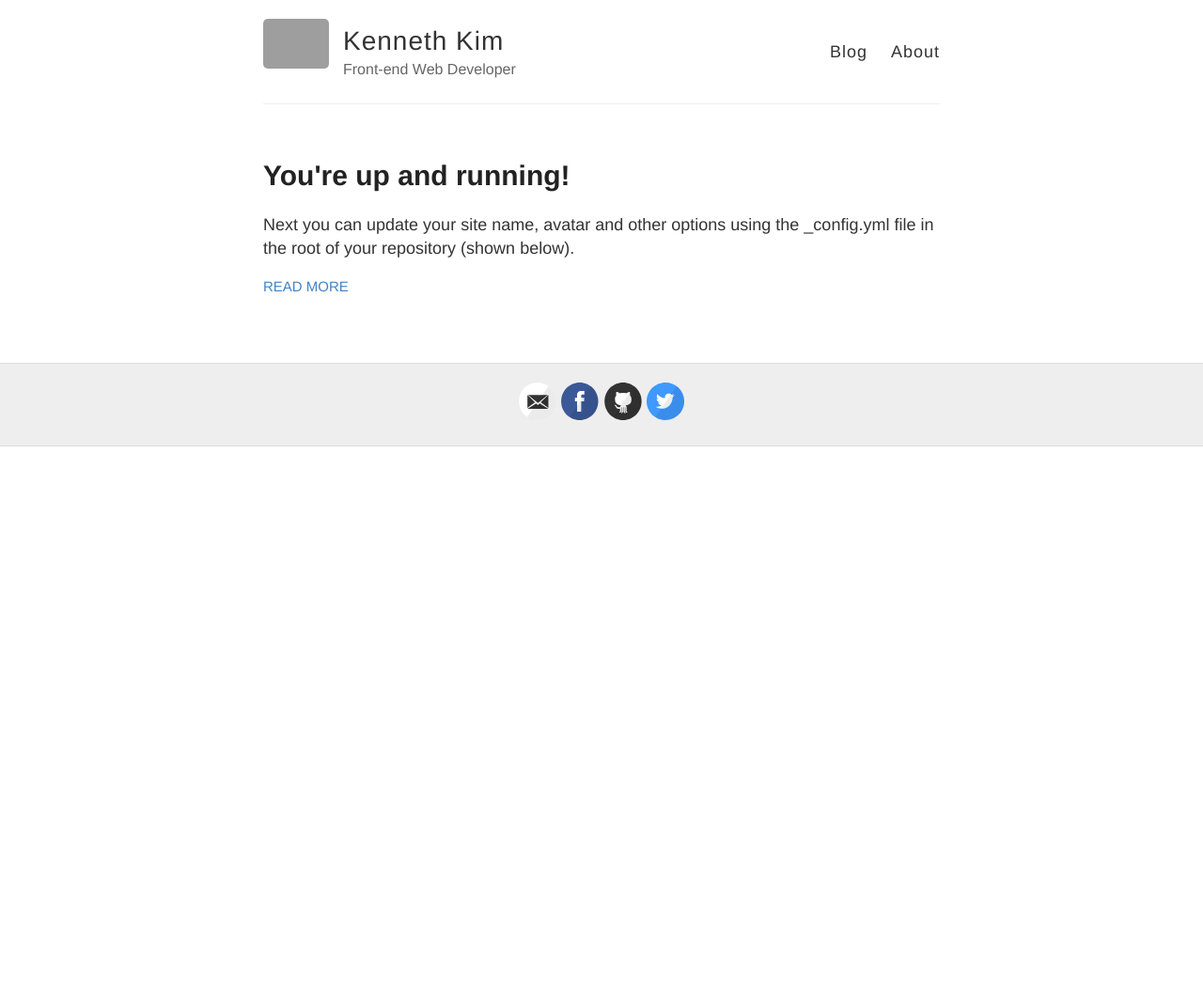
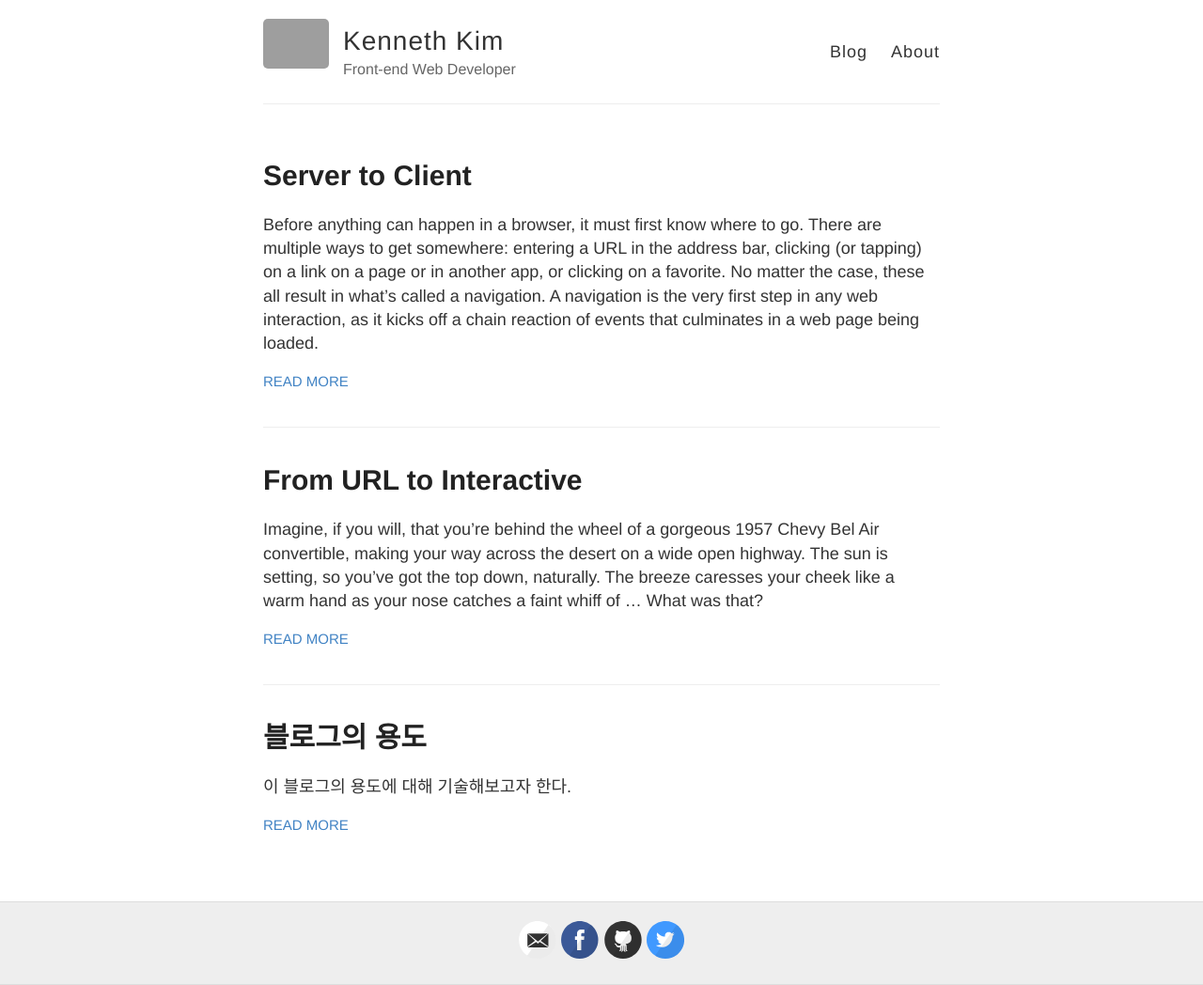
Before and after one commit to koreankenneth/koreankenneth.github.io, a Jekyll site: the page built from index.html, in a window 1280 px wide. Shown: the whole page at 94% size. Built offline with Jekyll 4.4.1, drawn with Linux system fonts in a browser that asks for light colours; before the commit the page ends 900 px from its top, so only the background shows below that; some of the changed lines change nothing that is shown; grey boxes are pictures that could not be loaded.

Commit message:
post some

```diff
--- a/_posts/2014-3-3-Hello-World.md
+++ b/_posts/2014-3-3-Hello-World.md
@@ -1,10 +1,10 @@
 ---
 layout: post
-title: You're up and running!
+title: 블로그의 용도
 ---
 
-Next you can update your site name, avatar and other options using the _config.yml file in the root of your repository (shown below).
+이 블로그의 용도에 대해 기술해보고자 한다.
 
-![_config.yml]({{ site.baseurl }}/images/config.png)
+금일부로 Udacity React Nanodegree를 수강하게 되었다. 이 블로그는 나노디그리 수강 기간동안 해당 코스에서 배운 내용들을 복습 + 보충하는 용도로 사용되며, 이 외에 웹 개발과 관련된 개인 공부자료들을 모아두는 용도로 쓰일 예정이다.
 
-The easiest way to make your first post is to edit this one. Go into /_posts/ and update the Hello World markdown file. For more instructions head over to the [Jekyll Now repository](https://github.com/barryclark/jekyll-now) on GitHub.
+포스트는 처음엔 정리 없이 한가지 내용당 파일 하나의 형태로 게시될 예정이며, 이후 태깅, 메뉴 나누기 등을 이용해 카테고리화 할 계획이다.
--- /dev/null
+++ b/_posts/2019-2-5-from-url-to-interactive.md
@@ -0,0 +1,48 @@
+---
+layout: post
+title: From URL to Interactive
+---
+
+Imagine, if you will, that you’re behind the wheel of a gorgeous 1957 Chevy Bel Air convertible, making your way across the desert on a wide open highway. The sun is setting, so you’ve got the top down, naturally. The breeze caresses your cheek like a warm hand as your nose catches a faint whiff of … What was that?
+
+The car lurches and chokes before losing all power. You coast, ever more slowly, to a stop. There’s steam rising from the hood. Oh jeez. What the heck just happened?
+
+You reach down to pop the hood, and open the door. Getting out, you make your way around to the front of the car. As you release the latch and lift the bonnet, you get blasted in the face with even more steam. You hope it’s just water.
+
+Looking around, it’s clear the engine has overheated, but you have no idea what you’re looking at. Back home you’ve got a guy who’s amazing with these old engines, but you fell in love with the luxurious curves, the fins, the plush interior, the allure of the open road.
+
+A tumbleweed rolls by. In the distance a buzzard screeches.
+
+### What’s happening under the hood?
+Years ago, my colleague Molly Holzschlag used a variant of this story to explain the importance of understanding our tools. When it comes to complex machines like cars, knowing how they work can really get you out of a jam when things go wrong. Fail to understand how they work and you could end up, well, buzzard food.
+
+At the time, Molly and I were trying to convince folks that learning HTML, CSS, and JavaScript was more important than learning Dreamweaver. Like many similar tools, Dreamweaver allowed you to focus on the look and feel of a website without needing to burden yourself with knowing how the HTML, CSS, and JavaScript it produced actually worked. This analogy still applies today, though perhaps more so to frameworks than WYSIWYG design tools.
+
+If you think about it, our whole industry depends on our faith in a handful of “black boxes” few of us fully understand: browsers. We hand over our HTML, CSS, JavaScript, images, etc., and then cross our fingers and hope they render the experience we have in our heads. But how do browsers do what they do? How do they take our users from a URL to a fully-rendered and interactive page?
+
+To get from URL to interactive, we’ve assembled a handful of incredibly knowledgeable authors to act as our guides. This journey will take place in four distinct legs, delivered over the course of a few weeks. Each will provide you with details that will help you do your job better.
+
+### Leg 1: Server to Client
+Ali Alabbas understands the ins and outs of networking, and he kicks off this journey with a discussion of how our code gets to the browser in the first place. He discusses how server connections are made, caching, and how Service Workers factor into the request and response process. He also discusses the “origin model” and how to improve performance using HTTP2, Client Hints, and more. Understanding this aspect of how browsers work will undoubtedly help you make your pages download more quickly.
+
+[Read the article](/server-to-client)
+
+### Leg 2: tags to DOM
+In the second installment, Travis Leithead—a former editor of the W3C’s HTML spec—takes us through the process of parsing HTML. He covers how browsers create trees (like the DOM tree) and how those trees become element collections you can access via JavaScript. And speaking of JavaScript, he’ll even get into how the DOM responds to manipulation and to events, including touch and click. Armed with this information, you’ll be able to make smarter decisions about how and when you touch the DOM, how to reduce Time To Interactive (TTI), and how to eliminate unintended reflows.
+
+Read the article
+
+### Leg 3: braces to pixels
+Greg Whitworth has spent much of his career in the weeds of browsers’ CSS mechanics, and he’s here to tell us how they do what they do. He explains how CSS is parsed, how values are computed, and how the cascade actually works. Then he dives into a discussion of layout, painting, and composition. He wraps things up with details concerning how hit testing and input are managed. Understanding how CSS works under the hood is critical to building resilient, performant, and beautiful websites.
+
+Read the article
+
+### Leg 4: var to JIT
+One of JavaScript’s language designers, Kevin Smith, joins us for the final installment in this series to discuss how browsers compile and execute our JavaScript. For instance, what do browsers do when tearing down a page when users navigate away? How do they optimize the JavaScript we write to make it run even faster? He also tackles topics like writing code that works in multiple threads using workers. Understanding the inner processes browsers use to optimize and run your JavaScript can help you write code that is more efficient in terms of both performance and memory consumption.
+
+Read the article
+
+### Let’s get going
+I sincerely hope you’ll join us on this trip across the web and into the often foggy valley where browsers turn code into experience.
+
+by Aaron Gustafson October 25, 2018
--- /dev/null
+++ b/_posts/2019-2-5-server-to-client.md
@@ -0,0 +1,67 @@
+---
+layout: post
+title: Server to Client
+---
+
+Before anything can happen in a browser, it must first know where to go. There are multiple ways to get somewhere: entering a URL in the address bar, clicking (or tapping) on a link on a page or in another app, or clicking on a favorite. No matter the case, these all result in what’s called a navigation. A navigation is the very first step in any web interaction, as it kicks off a chain reaction of events that culminates in a web page being loaded.
+
+## Initiating the request
+Once a URL has been provided to the browser to load, a few things happen under the hood.
+
+### CHECK FOR HSTS
+First, the browser needs to determine if the URL specifies the HTTP (non-secure) scheme. If it’s an HTTP request, the browser needs to check if the domain is in the HSTS list (HTTP Strict Transport Security). This list is comprised of both a preloaded list and a list of previously visited sites that opted-in to using HSTS; both are stored in the browser. If the requested HTTP host is in the HSTS list, a request is made to the HTTPS version of the URL instead of HTTP. This is why you’ll notice that even if you try to type http://www.bing.com into a modern browser, it will send you to https://www.bing.com instead.
+
+### CHECK FOR SERVICE WORKERS
+Next, the browser needs to determine if a service worker is available to handle the request—this is especially important in the case that the user is offline and does not have a network connection. Service workers are a relatively new feature in browsers. They enable offline-capable web sites by allowing interception of network requests (including the top-level request) so the requests can be served from a script-controlled cache.
+
+A service worker can be registered when a page is visited, a process that records the service worker registration and URL mapping to a local database. Determining whether a service worker is installed is as simple as looking up the navigated URL in that database. If a service worker exists for that given URL, it will be allowed to handle responding to the request. In the case that the new Navigation Preload feature is available in the browser, and the site makes use of it, the browser will simultaneously also consult the network for the initial navigation request. This is beneficial because it allows the browser to not block on a potentially slower service worker start up.
+
+In a case where there is no service worker to handle the initial request (or if Navigation Preload is being used), the browser moves on to consulting the networking layer.
+
+### CHECK THE NETWORK CACHE
+The browser, via the network layer, will check if there’s a fresh response in its cache. This is usually defined by the Cache-Control header in the response, where setting a max-age can define how long the cached item is considered fresh, and setting no-store indicates whether it should be cached at all. And of course, if the browser finds nothing in its network cache, then a network request will be required. If there is a fresh response in the cache, it is returned back for the purposes of loading the page. If there’s a resource found but it’s not fresh, the browser may convert the request to a conditional revalidation request, which contains an If-Modified-Since or If-None-Match header that tells the server what version of the content the browser already has in its cache. The server can either tell the browser that its copy is still fresh by returning an HTTP 304 (Not Modified) with no body, or tell the browser that its copy is stale by returning an HTTP 200 (OK) response with the new version of the resource.
+
+### CHECK FOR CONNECTION
+If there’s a previously established connection for the host and port for the request, the connection will be reused rather than establishing a new one. If not, the browser consults the networking layer to understand if it needs to do a DNS (Domain Name System) lookup. This would involve looking through the local DNS cache (which is stored on your device), and, depending on the freshness of that cache, remote name servers may also be consulted (they can be hosted by Internet Service Providers), which would eventually result in the correct IP address for the browser to connect to.
+
+In some cases, the browser may be able to predict which domains will be accessed, and connections to those domains can be primed. The page can hint to the browser which to prime connections to by using resource hints such as rel="preconnect” on the link tag. One such scenario where using resource hints is helpful is if a user is on a Bing search results page, and there is an expectation that the first few search results are the most likely to be visited. In this case, priming connections to those domains can help with not having to pay the cost of a DNS lookup and connection setup later on when those links are clicked.
+
+### ESTABLISH CONNECTION
+The browser can now establish a connection with the server so the server knows it will be both sending to and receiving from the client. If we’re using TLS, we need to perform a TLS handshake to validate the certificate provided by the server.
+
+### SEND THE REQUEST TO THE SERVER
+The first request that will go over this connection is the top-level page request. Typically, this will be an HTML file that gets served from the server back to the client.
+
+### HANDLE THE RESPONSE
+As the data is being streamed over to the client, the response data is analyzed. First, the browser checks the headers of the response. HTTP headers are name-value pairs that are sent as part of the HTTP response. If the headers of the response indicate a redirect (e.g., via the Location header), the browser starts the navigation process all over again and returns to the very first step of checking if an HSTS upgrade is required.
+
+If the server response is compressed or chunked, the browser will attempt to decompress and dechunk it.
+
+As the response is being read, the browser will also kick off writing it to the network cache in parallel.
+
+Next, the browser will attempt to understand the MIME type of the file being sent to the browser, so it can appropriately interpret how to load the file. For instance, an image file will just be loaded as an image, while HTML will be parsed and rendered. If the HTML parser is engaged, the contents of the response are scanned for URLs of likely resources to be downloaded so that the browser can start those downloads ahead of time before the page even begins to render. This will be covered in more detail by the next post in this series.
+
+By this point, the requested navigation URL has been entered into the browser history, which makes it available for navigation in the back and forward functionality of the browser.
+
+Here’s a flowchart that gives you an overview of what’s been discussed so far, with a bit more detail:
+
+![_config.yml](https://alistapart.com/d/server-to-client/Flowchart_A_List_Apart_1392w.png)
+
+As you know, the page will continue to make requests, because there are many sub-resources on the page that are important for the overall experience, including images, JavaScript, and style sheets. Additionally, resources that are referenced within those sub-resources, such as background images (referenced in CSS) or other resources initiated by fetch(), import(), or AJAX calls. Without these, we would just have a plain page without much interactivity. As you’ve seen in both the explanation earlier and the flowchart, each resource that is requested is in part impacted by the browser’s caching policies.
+
+## Caching
+As mentioned previously, the browser manages a network cache, which allows previously downloaded resources to be reused in many cases. This is particularly useful for largely unchanging resources, such as logos and JavaScript from frameworks. It’s important to take advantage of this cache as much as possible, because it can help reduce the number of outgoing network requests by instead reusing the locally available cached resource. In turn, this helps minimize the otherwise laborious and latent-prone operations that are required, improving the page load time.
+
+Of course, the network cache has a quota that impacts both how many items will be stored and how long they’ll be stored for. This doesn’t mean that the website doesn’t get a say in the matter. Cache-Control headers in responses control the browser’s caching logic. In some cases, it’s prudent to tell the browser to not cache an item at all (such as with Cache-Control: no-store), because it is expected to always be different. In other cases, it makes sense to have the browser cache the item indefinitely via Cache-Control: immutable, because the response for a given URL will never change. In such a case, it makes sense to use different URLs to point to different versions of the same resource rather than making a change to a resource of the same URL since the cached version would always be used.
+
+Of course, the network cache is not the only type of cache in the browser. There are programmatic caches that can be leveraged via JavaScript. Specifically, in the example of the service worker given above, an initial resource request for the top-level page can be intercepted by the service worker and can then use a cached item that was defined by the site by one of its programmatic caches. This is useful, because it gives the web site more control over what cached items to use when. These caches are origin-bound, which means that each domain has its own sandboxed set of caches it can control that are isolated from the caches of another domain.
+
+## Origin model
+An origin is simply a tuple consisting of the scheme/protocol, the hostname, and the port. For instance, https://www.bing.com:443 has the HTTPS protocol, www.bing.com hostname, and 443 as the port. If any of those are different when compared to another origin, they are considered to be different origins. For instance, https://images.bing.com:443 and http://www.bing.com:80 are different origins.
+
+The origin is an important concept for the browser, because it defines how data is sandboxed and secured. In most cases, for security purposes, the browser enforces a same-origin policy, which means that one origin cannot access the data of another origin—both would need to be the same origin. Specifically, in the caching case presented earlier, neither https://images.bing.com:443 nor http://www.bing.com:80 can see the programmatic cache of the other.
+
+If bing.com wanted to load a JavaScript file that is from microsoft.com, it would be making a cross-origin resource request on which the browser would enforce the same-origin policy. To allow this behavior, microsoft.com would need to cooperate with bing.com by specifying CORS (Cross-Origin Resource Sharing) headers that enable bing.com to be able to load the JavaScript file from microsoft.com. It’s good practice to set the correct CORS headers so browsers can appropriately deal with the cross-origin resource requests.
+
+## Conclusion
+Now that you know how we go from the server to the client—and all the details in between—stay tuned to learn about the next step in loading a web page: how we go from HTML tags to the DOM.
```
Also changed, not shown: 4 other files.
